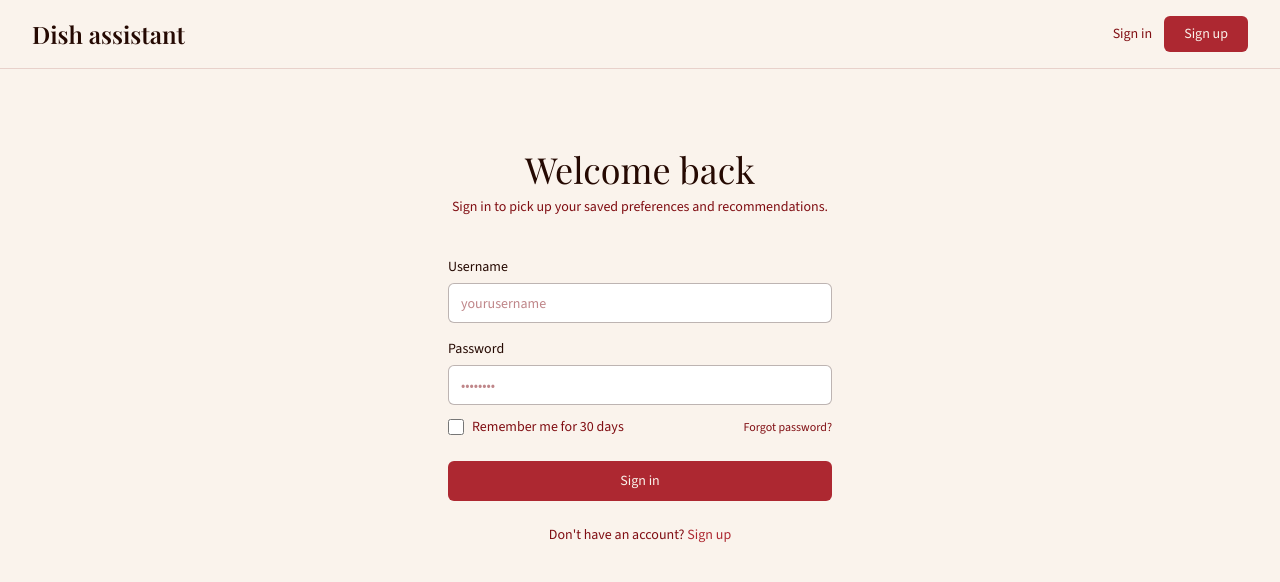
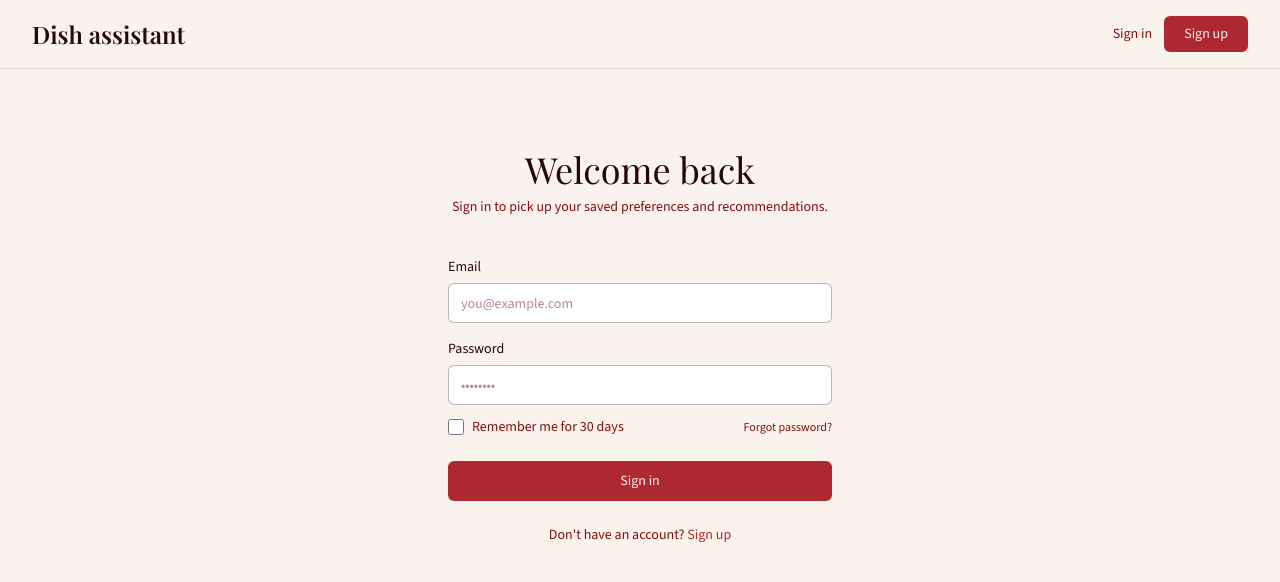
Before and after one commit to rakellbandeira/dish-assistant-webapp, a Next.js app in the folder dish-assistant-frontend/: page /login in a window 1280 px wide. Shown: the top 582 px of the page. Built offline with nearby package versions, Linux system fonts and the light colour scheme; no server answers.

Commit message:
Changed username login to email

```diff
--- a/dish-assistant-frontend/app/(auth)/login/page.tsx
+++ b/dish-assistant-frontend/app/(auth)/login/page.tsx
@@ -1,6 +1,6 @@
 "use client";
 
-import { useEffect, useState, FormEvent } from "react";
+import { useState, FormEvent } from "react";
 import Link from "next/link";
 import SiteHeader from "@/components/layouts/SiteHeader";
 import AuthInput from "@/components/auth/AuthInput";
@@ -9,33 +9,44 @@ import Button from "@/components/ui/Button";
 import { loginRequest } from "@/lib/auth";
 import { useAuth } from "@/context/AuthContext";
 
-const REMEMBERED_USERNAME_KEY = "dish-assistant:remembered-username";
+const REMEMBERED_EMAIL_KEY = "dish-assistant:remembered-email";
+
+function getRememberedEmail(): string {
+  if (typeof window === "undefined") {
+    return "";
+  }
+
+  return window.localStorage.getItem(REMEMBERED_EMAIL_KEY) ?? "";
+}
 
 export default function LoginPage() {
   const { setUser } = useAuth();
-  const [username, setUsername] = useState("");
+
+  const [email, setEmail] = useState(getRememberedEmail);
   const [password, setPassword] = useState("");
-  const [rememberMe, setRememberMe] = useState(false);
+  const [rememberMe, setRememberMe] = useState(() =>
+    Boolean(getRememberedEmail())
+  );
 
   const [fieldErrors, setFieldErrors] = useState<{
-    username?: string;
+    email?: string;
     password?: string;
   }>({});
   const [formError, setFormError] = useState<string | null>(null);
   const [isSubmitting, setIsSubmitting] = useState(false);
 
-  useEffect(() => {
-    const remembered = window.localStorage.getItem(REMEMBERED_USERNAME_KEY);
-    if (remembered) {
-      setUsername(remembered);
-      setRememberMe(true);
-    }
-  }, []);
-
   function validate() {
     const errors: typeof fieldErrors = {};
-    if (!username.trim()) errors.username = "Username is required.";
-    if (!password) errors.password = "Password is required.";
+
+    if (!email.trim()) {
+      errors.email = "Email is required.";
+    } else if (!/^[^\s@]+@[^\s@]+\.[^\s@]+$/.test(email)) {
+      errors.email = "Please enter a valid email address.";
+    }
+
+    if (!password) {
+      errors.password = "Password is required.";
+    }
 
     setFieldErrors(errors);
     return Object.keys(errors).length === 0;
@@ -48,21 +59,26 @@ export default function LoginPage() {
     if (!validate()) return;
 
     setIsSubmitting(true);
+
     try {
-      const { user } = await loginRequest({ username, password, rememberMe });
-      setUser(user); // the header switches to the signed-in view
+      const { user } = await loginRequest({
+        email,
+        password,
+        rememberMe,
+      });
+
+      setUser(user);
 
       if (rememberMe) {
-        window.localStorage.setItem(REMEMBERED_USERNAME_KEY, username);
+        window.localStorage.setItem(REMEMBERED_EMAIL_KEY, email);
       } else {
-        window.localStorage.removeItem(REMEMBERED_USERNAME_KEY);
+        window.localStorage.removeItem(REMEMBERED_EMAIL_KEY);
       }
-
     } catch (err) {
       setFormError(
         err instanceof Error
           ? err.message
-          : "That username and password don't match. Try again."
+          : "That email and password don't match. Try again."
       );
     } finally {
       setIsSubmitting(false);
@@ -77,6 +93,7 @@ export default function LoginPage() {
         <h1 className="font-heading text-3xl sm:text-4xl text-error mb-2 text-center">
           Welcome back
         </h1>
+
         <p className="text-secondary text-sm mb-8 sm:mb-10 text-center max-w-sm">
           Sign in to pick up your saved preferences and recommendations.
         </p>
@@ -96,15 +113,16 @@ export default function LoginPage() {
           )}
 
           <AuthInput
-            label="Username"
-            type="text"
-            name="username"
-            placeholder="yourusername"
-            value={username}
-            onChange={(e) => setUsername(e.target.value)}
-            error={fieldErrors.username}
-            autoComplete="username"
+            label="Email"
+            type="email"
+            name="email"
+            placeholder="you@example.com"
+            value={email}
+            onChange={(e) => setEmail(e.target.value)}
+            error={fieldErrors.email}
+            autoComplete="email"
           />
+
           <AuthInput
             label="Password"
             type="password"
@@ -123,12 +141,20 @@ export default function LoginPage() {
               checked={rememberMe}
               onChange={(e) => setRememberMe(e.target.checked)}
             />
-            <Link href="/forgot-password" className="text-xs text-secondary shrink-0">
+
+            <Link
+              href="/forgot-password"
+              className="text-xs text-secondary shrink-0"
+            >
               Forgot password?
             </Link>
           </div>
 
-          <Button type="submit" className="w-full mt-2" disabled={isSubmitting}>
+          <Button
+            type="submit"
+            className="w-full mt-2"
+            disabled={isSubmitting}
+          >
             {isSubmitting ? "Signing in…" : "Sign in"}
           </Button>
         </form>
--- a/dish-assistant-frontend/app/(auth)/register/page.tsx
+++ b/dish-assistant-frontend/app/(auth)/register/page.tsx
@@ -13,7 +13,6 @@ import { registerRequest } from "@/lib/auth";
 import { useAuth } from "@/context/AuthContext";
 
 type FieldErrors = {
-  username?: string;
   email?: string;
   password?: string;
   confirmPassword?: string;
@@ -24,7 +23,6 @@ export default function RegisterPage() {
   const router = useRouter();
   const { setUser } = useAuth();
 
-  const [username, setUsername] = useState("");
   const [email, setEmail] = useState("");
   const [password, setPassword] = useState("");
   const [confirmPassword, setConfirmPassword] = useState("");
@@ -36,12 +34,6 @@ export default function RegisterPage() {
 
   function validate() {
     const errors: FieldErrors = {};
-
-    if (!username.trim()) errors.username = "Username is required.";
-    else if (username.trim().length < 3)
-      errors.username = "Username must be at least 3 characters.";
-    else if (!/^[a-zA-Z0-9_]+$/.test(username.trim()))
-      errors.username = "Letters, numbers, and underscores only.";
 
     if (!email.trim()) errors.email = "Email is required.";
     else if (!isValidEmail(email)) errors.email = "Enter a valid email address.";
@@ -74,7 +66,7 @@ export default function RegisterPage() {
 
     setIsSubmitting(true);
     try {
-      const { user } = await registerRequest({ username, email, password, acceptedTerms });
+      const { user } = await registerRequest({ email, password, acceptedTerms });
       setUser(user); // signed in right away: the header switches to the signed-in view
 
       router.push("/preferences");
@@ -113,17 +105,6 @@ export default function RegisterPage() {
               {formError}
             </div>
           )}
-
-          <AuthInput
-            label="Username"
-            type="text"
-            name="username"
-            placeholder="yourusername"
-            value={username}
-            onChange={(e) => setUsername(e.target.value)}
-            error={fieldErrors.username}
-            autoComplete="username"
-          />
 
           <AuthInput
             label="Email"
--- a/dish-assistant-frontend/lib/auth.ts
+++ b/dish-assistant-frontend/lib/auth.ts
@@ -4,13 +4,12 @@ const TOKEN_KEY = "dish_assistant_token";
 export type AuthUser = { id: string; email: string; username: string };
 
 type LoginPayload = {
-  username: string;
+  email: string;
   password: string;
   rememberMe: boolean;
 };
 
 type RegisterPayload = {
-  username: string;
   email: string;
   password: string;
   acceptedTerms: boolean;
@@ -40,7 +39,9 @@ export function isAuthenticated(): boolean {
   return getToken() !== null;
 }
 
-export async function loginRequest(payload: LoginPayload): Promise<{ user: AuthUser }> {
+export async function loginRequest(
+  payload: LoginPayload
+): Promise<{ user: AuthUser }> {
   const res = await fetch("/api/auth/login", {
     method: "POST",
     headers: { "Content-Type": "application/json" },
@@ -50,11 +51,15 @@ export async function loginRequest(payload: LoginPayload): Promise<{ user: AuthU
 
   if (!res.ok) {
     const data = await res.json().catch(() => null);
-    throw new Error(data?.message ?? "That username/email and password don't match.");
+
+    throw new Error(
+      data?.message ?? "That email and password don't match."
+    );
   }
 
   return res.json();
 }
+
 
 export async function registerRequest(payload: RegisterPayload): Promise<{ user: AuthUser }> {
   const res = await fetch("/api/auth/register", {
```
